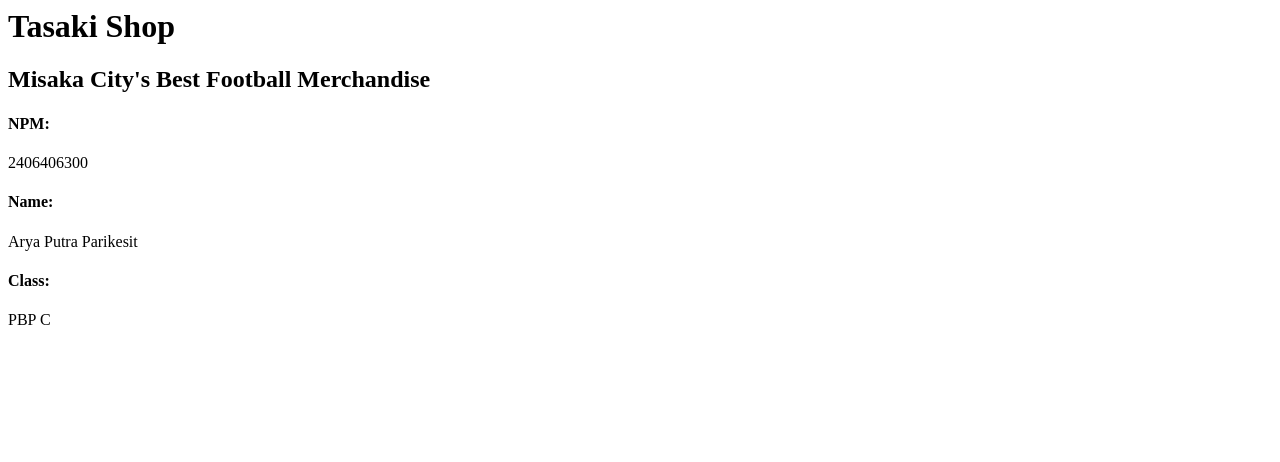
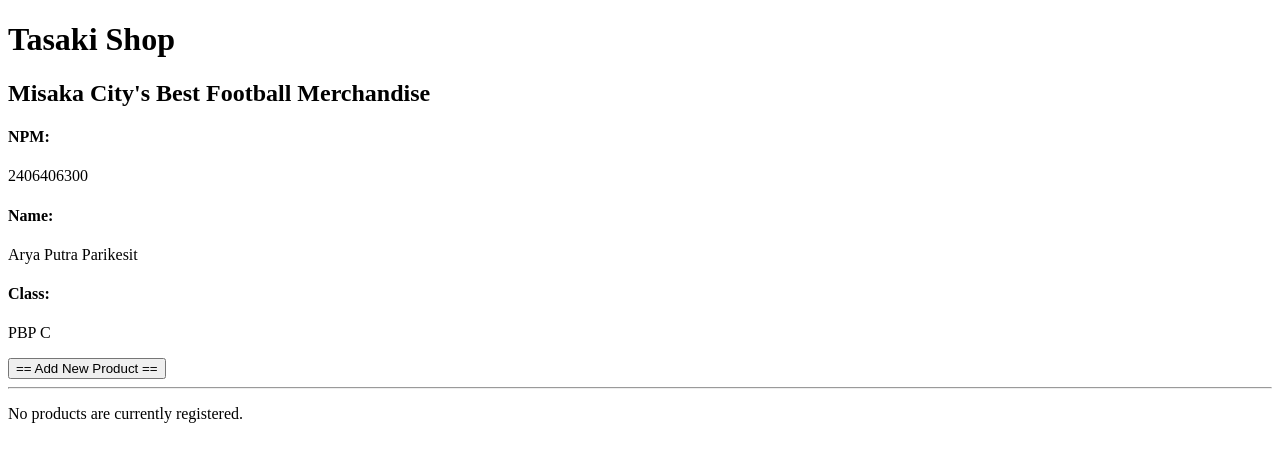
Before and after one commit to arya-putra41/tasaki-shop, a Django app: page / in a window 1280 px wide. Shown: the top 462 px of the page. Run offline with Django 5.2, Linux system fonts and the light colour scheme; data that the repository does not hold is empty.

Commit message:
Complete Asst 2 (create form to add products, xml page, json page)

```diff
--- a/main/templates/main.html
+++ b/main/templates/main.html
@@ -1,17 +1,62 @@
-<html>
-<head>
+{% extends 'base.html' %}
+
+<!--block meta: untuk menambahkan informasi metadata di head, seperti title-->
+{% block meta %}
     <title>Tasaki Shop - Misaka's Best Football</title>
-</head>
+{% endblock meta %}
 
-<body>
+<!--block content: untuk menambahkan informasi utama webpage-->
+{% block content %}
+    <div class="title">
         <h1>Tasaki Shop</h1>
         <h2>Misaka City's Best Football Merchandise</h2>
+    </div>
 
+    <div class="my_info">
         <h4>NPM: </h4>
         <p>{{ npm }}</p>
         <h4>Name: </h4>
         <p>{{ name }}</p>
         <h4>Class: </h4>
         <p>{{ class }}</p>
-</body>
-</html>
+    </div>
+
+    <div class="new_product_btn">
+        <a href="{% url 'main:create_product' %}">
+            <button>== Add New Product ==</button>
+        </a>
+    </div>
+
+    <hr>
+
+    {% if not product_list %}
+        <p>No products are currently registered.</p>
+    {% else %}
+        {% for product in product_list %}
+            <div>
+                <h2><a href="{% url 'main:show_product' product.id %}">{{ product.name }}</a></h2>
+
+                <!--Show category, stock, and price-->
+                <p><b>{{ product.category }} | Stock available: {{ product.stock }}</b>
+                   {% if product.is_featured %}<b>| FEATURED PRODUCT!</b>{% endif %}
+                </p>
+                <p class="price"><b>Price: ${{ product.price }}</b></p>
+
+                <!--Show thumbnail, if exists-->
+                {% if product.thumbnail %}
+                    <img src="{{ product.thumbnail }}" alt="thumbnail for {{ product.name }}" width="150" height="100">
+                    <br/>
+                {% endif %}
+
+                <!--Show product description-->
+                <p>{{ product.description|truncatewords:25 }}...</p>
+                <p><a href="{% url 'main:show_product' product.id %}">
+                    <button>More about this product...</button>
+                </a></p>
+            </div>
+
+            <hr>
+        {% endfor %}
+
+    {% endif %}
+{% endblock content %}
--- a/main/urls.py
+++ b/main/urls.py
@@ -1,8 +1,14 @@
 from django.urls import path
-from main.views import show_main
+from main.views import show_main, create_product, show_product, show_xml, show_json, show_xml_by_id, show_json_by_id
 
 app_name = 'main'
 
 urlpatterns = [
     path('', show_main, name='show_main'),
+    path('create-product/', create_product, name='create_product'),
+    path('product/<str:id>/', show_product, name='show_product'),
+    path('xml/', show_xml, name='show_xml'),
+    path('json/', show_json, name='show_json'),
+    path('xml/<str:product_id>/', show_xml_by_id, name='show_xml'),
+    path('json/<str:product_id>/', show_json_by_id, name='show_json'),
 ]
--- a/main/views.py
+++ b/main/views.py
@@ -1,12 +1,64 @@
-from django.shortcuts import render
+from django.shortcuts import render, redirect, get_object_or_404
+from main.models import Product
+from main.forms import ProductForm
+from django.http import HttpResponse
+from django.core import serializers
 
 # Create your views here.
 
 def show_main(request):
+    product_list = Product.objects.all()
+
     context = {
         'npm' : '2406406300',
         'name': 'Arya Putra Parikesit',
-        'class': 'PBP C'
+        'class': 'PBP C',
+        'product_list': product_list
     }
 
     return render(request, "main.html", context)
+
+def create_product(request):
+    form = ProductForm(request.POST or None)
+
+    if form.is_valid() and request.method == "POST":
+        form.save()
+        return redirect('main:show_main')
+
+    context = {'form': form}
+    return render(request, "create_product.html", context)
+
+def show_product(request, id):
+    product = get_object_or_404(Product, pk=id)
+
+    context = {
+        'product': product
+    }
+
+    return render(request, "product_detail.html", context)
+
+def show_xml(request):
+    product_list = Product.objects.all()
+    xml_data = serializers.serialize("xml", product_list)
+    return HttpResponse(xml_data, content_type="application/xml")
+
+def show_json(request):
+    product_list = Product.objects.all()
+    json_data = serializers.serialize("json", product_list)
+    return HttpResponse(json_data, content_type="application/json")
+
+def show_xml_by_id(request, product_id):
+    try:
+        current_product = Product.objects.filter(pk=product_id)
+        xml_data = serializers.serialize("xml", current_product)
+        return HttpResponse(xml_data, content_type="application/xml")
+    except Product.DoesNotExist:
+        return HttpResponse(status=404)
+
+def show_json_by_id(request, product_id):
+    try:
+        current_product = Product.objects.filter(pk=product_id)
+        json_data = serializers.serialize("json", current_product)
+        return HttpResponse(json_data, content_type="application/json")
+    except Product.DoesNotExist:
+        return HttpResponse(status=404)
--- a/tasaki_shop/settings.py
+++ b/tasaki_shop/settings.py
@@ -20,7 +20,6 @@ load_dotenv()
 # Build paths inside the project like this: BASE_DIR / 'subdir'.
 BASE_DIR = Path(__file__).resolve().parent.parent
 
-
 # Quick-start development settings - unsuitable for production
 # See https://docs.djangoproject.com/en/5.2/howto/deployment/checklist/
 
@@ -33,7 +32,7 @@ PRODUCTION = os.getenv('PRODUCTION', 'False').lower() == 'true'
 DEBUG = True
 
 ALLOWED_HOSTS = ["localhost", "127.0.0.1", "arya-putra41-tasakishop.pbp.cs.ui.ac.id"]
-
+CSRF_TRUSTED_ORIGINS = ["https://arya-putra41-tasakishop.pbp.cs.ui.ac.id"]
 
 # Application definition
 
@@ -62,7 +61,7 @@ ROOT_URLCONF = 'tasaki_shop.urls'
 TEMPLATES = [
     {
         'BACKEND': 'django.template.backends.django.DjangoTemplates',
-        'DIRS': [],
+        'DIRS': [BASE_DIR / 'templates'],
         'APP_DIRS': True,
         'OPTIONS': {
             'context_processors': [
--- /dev/null
+++ b/templates/base.html
@@ -0,0 +1,13 @@
+{% load static %}
+<!DOCTYPE html>
+<html lang="en">
+<head>
+    <meta charset="UTF-8" />
+    <meta name="viewport" content="width=device-width, initial-scale=1.0" />
+    {% block meta %} {% endblock meta %}
+</head>
+
+<body>
+    {% block content %} {% endblock content %}
+</body>
+</html>
```
Also changed, not shown: main/forms.py (added, +7 -0 lines), main/models.py (+22 -2 lines), main/templates/create_product.html (added, +18 -0 lines), main/templates/product_detail.html (added, +22 -0 lines), main/migrations/0003_alter_product_id.py (added), main/migrations/0004_alter_product_category_alter_product_thumbnail.py (added). Lines whose indentation alone changed are shown as unchanged.
